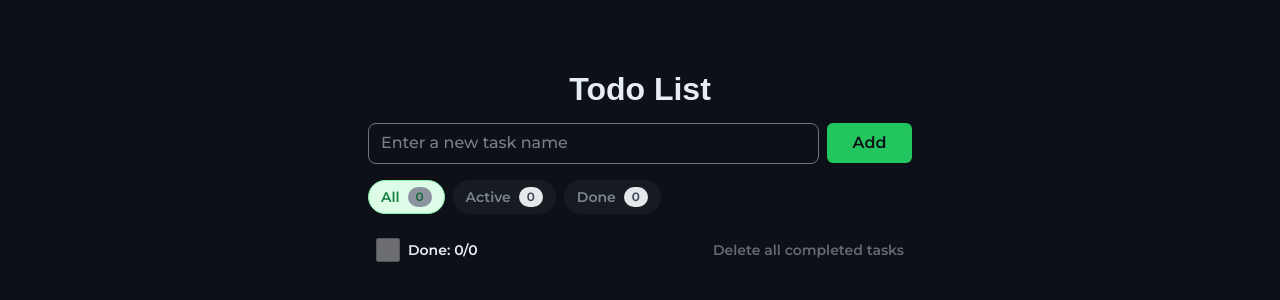
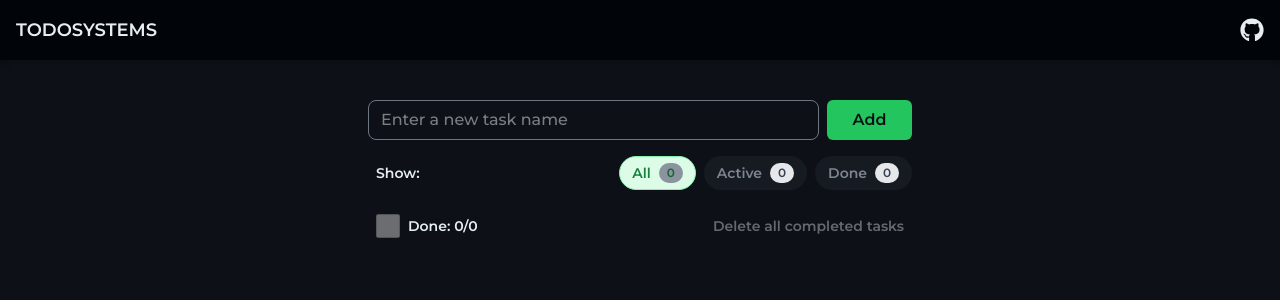
Before and after one commit to jaikeex/todosystems, a React (Vite) app: page / in a window 1280 px wide. Shown: the top 300 px of the page. Built offline with nearby package versions, Linux system fonts and the light colour scheme; no server answers; a web font is replaced by a local one.

Commit message:
app header

```diff
--- a/index.html
+++ b/index.html
@@ -2,7 +2,7 @@
 <html lang="en">
   <head>
     <meta charset="UTF-8" />
-    <link rel="icon" type="image/svg+xml" href="/favicon.svg" />
+    <link rel="icon" type="image/svg+xml" href="/favicon.ico" />
     <meta name="viewport" content="width=device-width, initial-scale=1.0" />
     <link rel="preconnect" href="https://fonts.googleapis.com" />
     <link rel="preconnect" href="https://fonts.gstatic.com" crossorigin />
@@ -10,7 +10,7 @@
       href="https://fonts.googleapis.com/css2?family=Boldonse&family=Montserrat:ital,wght@0,100..900;1,100..900&display=swap"
       rel="stylesheet"
     />
-    <title>ms-task</title>
+    <title>TODOSYSTEMS</title>
   </head>
   <body>
     <div id="root"></div>
--- a/package.json
+++ b/package.json
@@ -1,5 +1,5 @@
 {
-  "name": "ms-task",
+  "name": "TODOSYSTEMS",
   "private": true,
   "version": "0.1.0",
   "type": "module",
--- a/src/App.css
+++ b/src/App.css
@@ -1,6 +1,4 @@
 #root {
-  max-width: 1280px;
   margin: 0 auto;
-  padding: 2rem 0.5rem;
   text-align: center;
 }
--- a/src/App.tsx
+++ b/src/App.tsx
@@ -6,19 +6,19 @@ import {
   TaskListHeader
 } from './features/tasks/components';
 import { ErrorDisplay } from './ui';
-import { Typography } from './ui/Typography';
+import { AppHeader } from './ui';
 
 function App() {
   return (
-    <main className="flex flex-col px-2 py-6 md:px-4 md:py-10 gap-4 max-w-xl min-w-sm md:min-w-lg mx-auto">
-      <Typography as="h1" variant="heading-lg" align="center">
-        Todo List
-      </Typography>
-      <TaskInput />
-      <TaskFilters />
-      <TaskListHeader />
-      <TaskList />
-      <ErrorDisplay />
+    <main>
+      <AppHeader />
+      <div className="flex flex-col px-2 py-6 md:px-4 md:py-10 gap-4 max-w-xl min-w-sm md:min-w-lg mx-auto">
+        <TaskInput />
+        <TaskFilters />
+        <TaskListHeader />
+        <TaskList />
+        <ErrorDisplay />
+      </div>
     </main>
   );
 }
--- a/src/constants/index.ts
+++ b/src/constants/index.ts
@@ -1,3 +1,10 @@
+import type { Filter } from '@/store/tasks/taskFilterSlice';
+
 export const ERROR_DISPLAY_DURATION = 5000;
 export const MAX_TASK_TEXT_LENGTH = 100;
 export const SKELETON_ITEMS_COUNT = 3;
+
+export const GITHUB_URL = 'https://github.com/jaikeex';
+export const APP_NAME = 'TODOSYSTEMS';
+
+export const FILTERS: Filter[] = ['all', 'active', 'done'];
--- a/src/features/tasks/components/TaskFilters.tsx
+++ b/src/features/tasks/components/TaskFilters.tsx
@@ -3,8 +3,8 @@ import FilterBadge from '@/ui/FilterBadge';
 import { useAppDispatch, useAppSelector } from '@/store/hooks';
 import { setFilter, type Filter } from '@/store/tasks/taskFilterSlice';
 import { selectFilter, useTaskCounts } from '../hooks';
-
-const FILTERS: Filter[] = ['all', 'active', 'done'];
+import { Typography } from '@/ui/Typography';
+import { FILTERS } from '@/constants';
 
 const TaskFilters = () => {
   const dispatch = useAppDispatch();
@@ -23,6 +23,8 @@ const TaskFilters = () => {
   };
 
   return (
+    <div className="flex items-center justify-between gap-2 ml-2">
+      <Typography variant="label">Show:</Typography>
       <div className="flex gap-2 items-center flex-wrap">
         {FILTERS.map((f) => (
           <FilterBadge
@@ -34,6 +36,7 @@ const TaskFilters = () => {
           />
         ))}
       </div>
+    </div>
   );
 };
 
--- /dev/null
+++ b/src/ui/AppHeader.tsx
@@ -0,0 +1,43 @@
+import React from 'react';
+import cn from 'classnames';
+import { Typography } from '@/ui/Typography';
+import RequestStatusIndicator from '@/ui/RequestStatusIndicator';
+import { FaGithub } from 'react-icons/fa';
+import { APP_NAME, GITHUB_URL } from '@/constants';
+
+interface AppHeaderProps {
+  className?: string;
+}
+
+const AppHeader: React.FC<AppHeaderProps> = ({ className }) => {
+  return (
+    <header
+      className={cn(
+        'w-full bg-surface-900 text-text-primary shadow-md sticky top-0 z-10',
+        className
+      )}
+    >
+      <div className="w-full mx-auto flex items-center justify-between px-4 py-4 gap-4">
+        <Typography as="span" variant="heading-sm" className="select-none">
+          {APP_NAME}
+        </Typography>
+
+        <div className="flex items-center gap-4 ml-auto">
+          <RequestStatusIndicator />
+
+          <a
+            href={GITHUB_URL}
+            target="_blank"
+            rel="noopener noreferrer"
+            aria-label="Open GitHub page of the project in new tab"
+            className="hover:text-secondary-200 transition-colors duration-200"
+          >
+            <FaGithub size={24} />
+          </a>
+        </div>
+      </div>
+    </header>
+  );
+};
+
+export default AppHeader;
--- /dev/null
+++ b/src/ui/RequestStatusIndicator.tsx
@@ -0,0 +1,66 @@
+import React, { useMemo, useState, useEffect } from 'react';
+import { useAppSelector } from '@/store/hooks';
+import { Loader } from '@/ui';
+import cn from 'classnames';
+
+interface RequestStatusIndicatorProps {
+  className?: string;
+}
+
+type RequestSliceState = {
+  status?: 'pending';
+};
+
+const animationClases = {
+  fadeIn: 'animate-fadeIn',
+  fadeOut: 'animate-fadeOut'
+};
+
+const RequestStatusIndicator: React.FC<RequestStatusIndicatorProps> = ({
+  className = ''
+}) => {
+  const [visible, setVisible] = useState(false);
+  const [animationClassName, setAnimationClassName] = useState(
+    animationClases.fadeIn
+  );
+  const apiState = useAppSelector((state) => state.tasksApi);
+
+  const hasPendingRequests = useMemo(() => {
+    if (!apiState) {
+      return false;
+    }
+
+    const { queries = {} } = apiState as {
+      queries?: Record<string, RequestSliceState>;
+    };
+
+    const isPending = (entry: unknown) =>
+      (entry as RequestSliceState | undefined)?.status === 'pending';
+
+    return Object.values(queries ?? {}).some(isPending);
+  }, [apiState]);
+
+  useEffect(() => {
+    let timeout: ReturnType<typeof setTimeout> | undefined;
+
+    if (hasPendingRequests) {
+      setAnimationClassName(animationClases.fadeIn);
+      setVisible(true);
+    } else {
+      setAnimationClassName(animationClases.fadeOut);
+      timeout = setTimeout(() => {
+        setVisible(false);
+      }, 200);
+    }
+
+    return () => {
+      if (timeout) clearTimeout(timeout);
+    };
+  }, [hasPendingRequests]);
+
+  if (!visible) return null;
+
+  return <Loader size="md" className={cn(className, animationClassName)} />;
+};
+
+export default RequestStatusIndicator;
--- a/src/ui/index.ts
+++ b/src/ui/index.ts
@@ -5,3 +5,5 @@ export { default as Loader } from './Loader';
 export { default as ErrorDisplay } from './ErrorDisplay';
 export { default as Tooltip } from './Tooltip';
 export { default as FilterBadge } from './FilterBadge';
+export { default as RequestStatusIndicator } from './RequestStatusIndicator';
+export { default as AppHeader } from './AppHeader';
```
Also changed, not shown: public/favicon.svg (deleted), 1 other file (tests, documents, lock files or other folders). Lines whose indentation alone changed are shown as unchanged.
